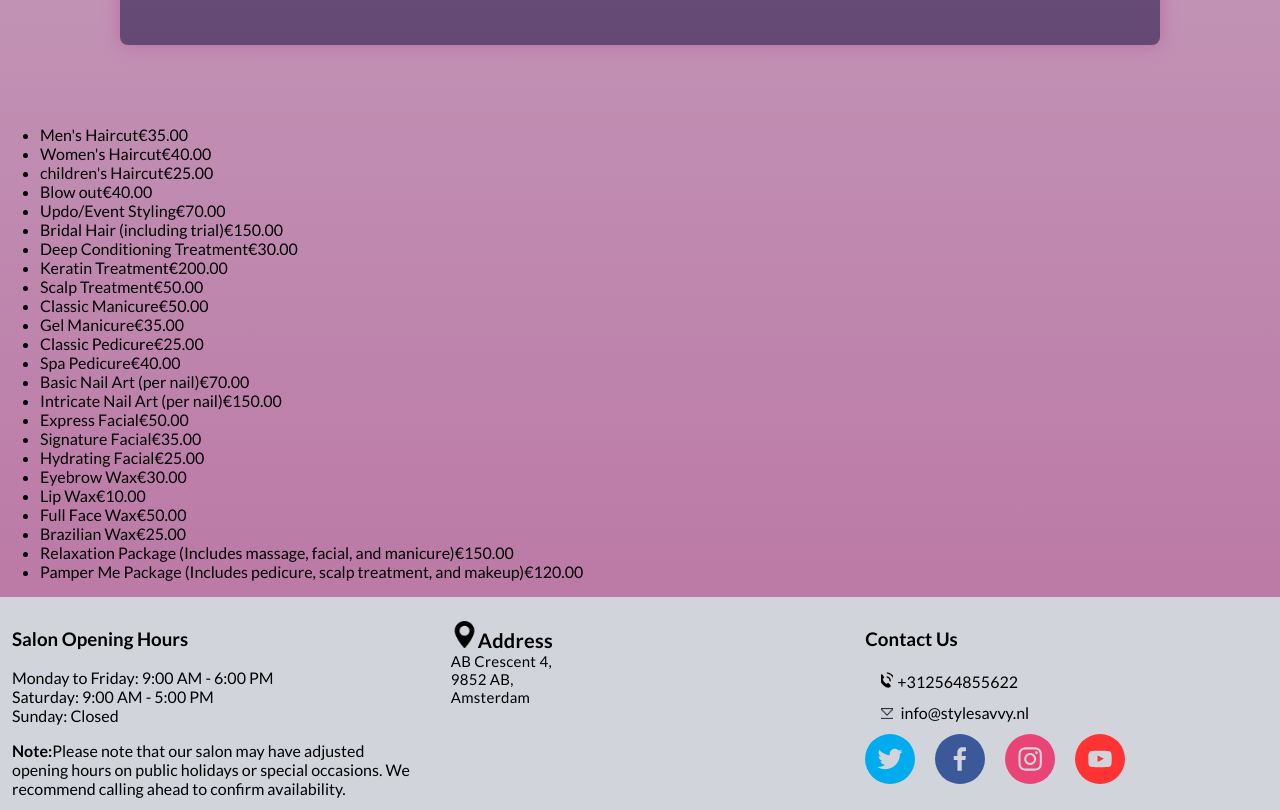
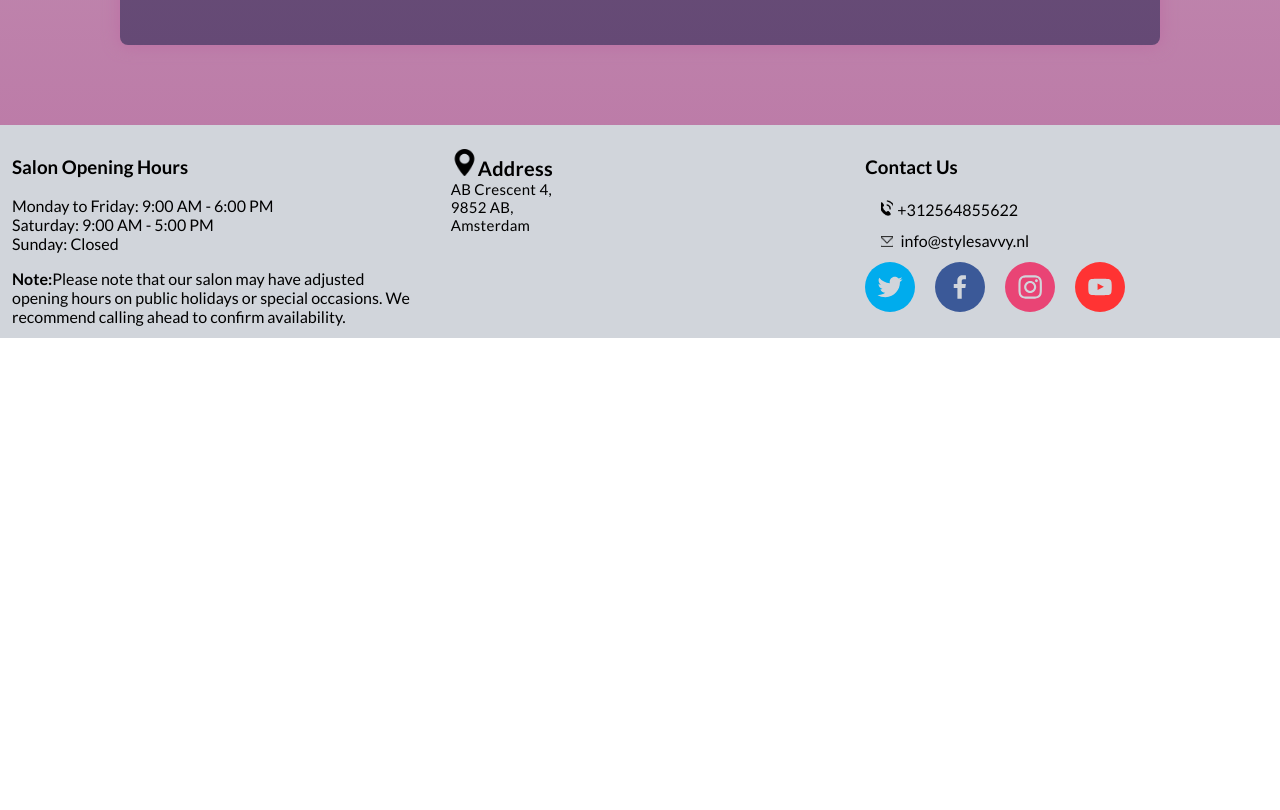
Before and after one commit to Tetsewa/StyleSavvy-Salon-Project, a React (Vite) app: page /MakeAnAppointment in a window 1280 px wide. Shown: the part 1640-2450 px from the top of the page. After the commit the page ends 1978 px from the top, so only its background shows below. Built offline with nearby package versions, Linux system fonts and the light colour scheme; a web font is replaced by a local one.

Commit message:
changes added in appointment page

```diff
--- a/src/pages/MakeAnAppointment.jsx
+++ b/src/pages/MakeAnAppointment.jsx
@@ -37,114 +37,7 @@ const MakeAnAppointment = () => {
                 serviceName: 'children\'s Haircut',
                 price: '€25.00'
             },
-
-            {
-                id: 'service-004',
-                serviceName: 'Blow out',
-                price: '€40.00'
-            },
-            {
-                id: 'service-004',
-                serviceName: 'Updo/Event Styling',
-                price: '€70.00'
-            },
-            {
-                id: 'service-005',
-                serviceName: 'Bridal Hair (including trial)',
-                price: '€150.00'
-            },
-            {
-                id: 'service-006',
-                serviceName: 'Deep Conditioning Treatment',
-                price: '€30.00'
-            },
-            {
-                id: 'service-007',
-                serviceName: 'Keratin Treatment',
-                price: '€200.00'
-            },
-            {
-                id: 'service-008',
-                serviceName: 'Scalp Treatment',
-                price: '€50.00'
-            },
-            {
-                id: 'service-009',
-                serviceName: 'Classic Manicure',
-                price: '€50.00'
-            },
-            {
-                id: 'service-0010',
-                serviceName: 'Gel Manicure',
-                price: '€35.00'
-            },
-            {
-                id: 'service-011',
-                serviceName: 'Classic Pedicure',
-                price: '€25.00'
-            },
-            {
-                id: 'service-012',
-                serviceName: 'Spa Pedicure',
-                price: '€40.00'
-            },
-            {
-                id: 'service-013',
-                serviceName: 'Basic Nail Art (per nail)',
-                price: '€70.00'
-            },
-            {
-                id: 'service-014',
-                serviceName: 'Intricate Nail Art (per nail)',
-                price: '€150.00'
-            },
-            {
-                id: 'service-015',
-                serviceName: 'Express Facial',
-                price: '€50.00'
-            },
-            {
-                id: 'service-016',
-                serviceName: 'Signature Facial',
-                price: '€35.00'
-            },
-            {
-                id: 'service-017',
-                serviceName: 'Hydrating Facial',
-                price: '€25.00'
-            },
-            {
-                id: 'service-018',
-                serviceName: 'Eyebrow Wax',
-                price: '€30.00'
-            },
-            {
-                id: 'service-019',
-                serviceName: 'Lip Wax',
-                price: '€10.00'
-            },
-            {
-                id: 'service-020',
-                serviceName: 'Full Face Wax',
-                price: '€50.00'
-            },
-            {
-                id: 'service-021',
-                serviceName: 'Brazilian Wax',
-                price: '€25.00'
-            },
-            {
-                id: 'service-022',
-                serviceName: 'Relaxation Package (Includes massage, facial, and manicure)',
-                price: '€150.00'
-            },
-            {
-                id: 'service-023',
-                serviceName: 'Pamper Me Package (Includes pedicure, scalp treatment, and makeup)',
-                price: '€120.00'
-            }
         ]
-        // Add more fields as needed
     });
 
     const handleChange = (e) => {
@@ -359,14 +252,8 @@ const MakeAnAppointment = () => {
                     </button>
                 </p>
             </form>
-            <ul>
-        {formData.services.map(service => (
-          <li key={service.id}>
-            <span>{service.serviceName}</span>
-            <span>{service.price}</span>
-          </li>
-        ))}
-      </ul>
+
+
         </div>
 
     );
```
